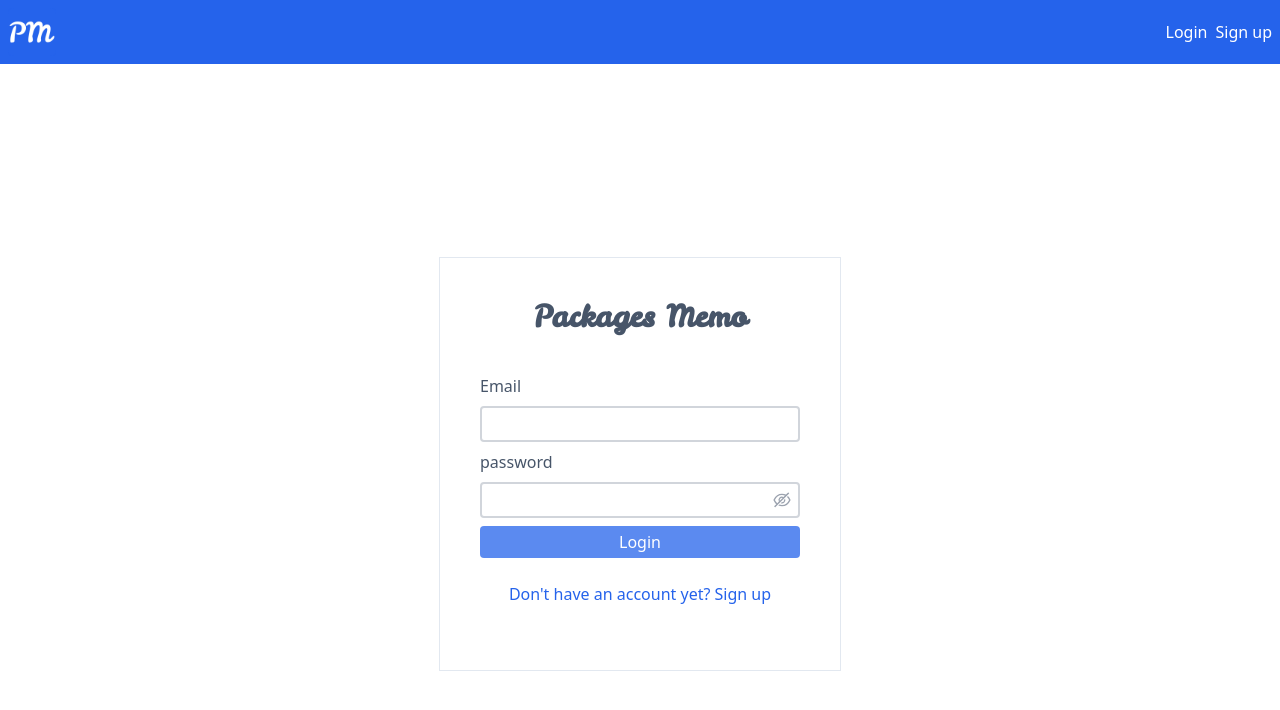
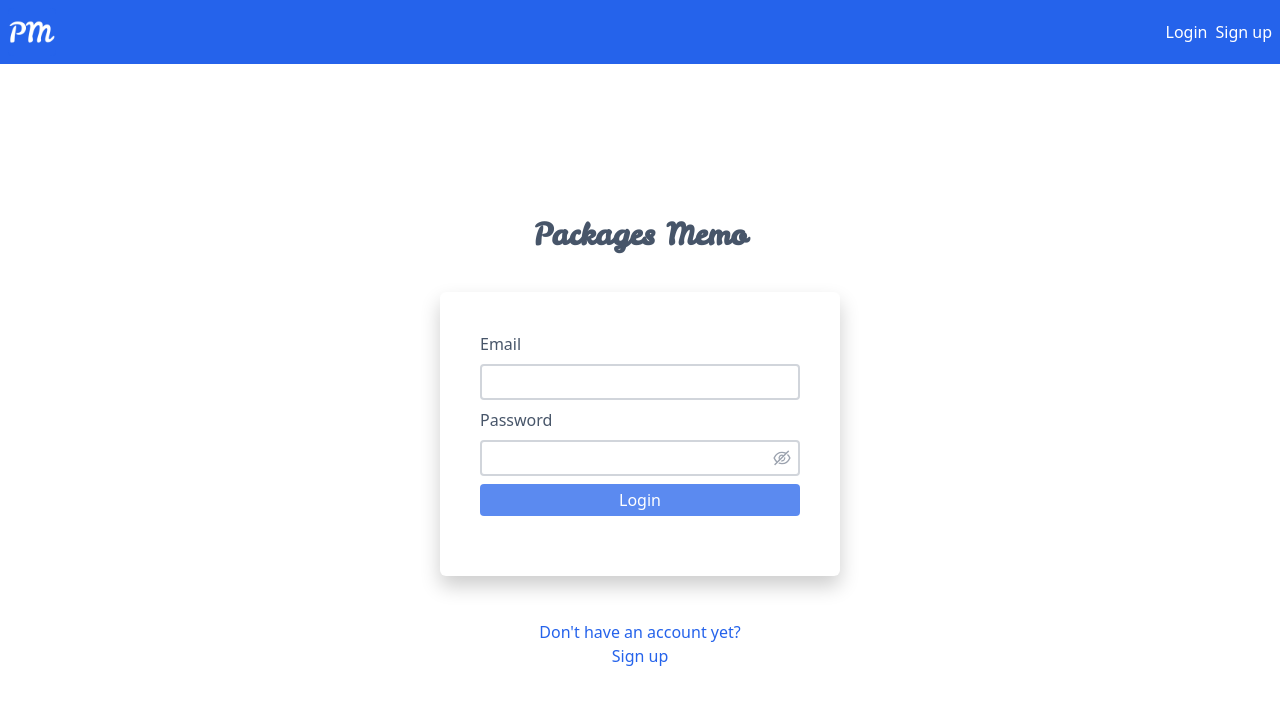
Before and after one commit to annesophiesimon/npmpackages-memo, a React (Create React App) app in the folder frontend/: page /login in a window 1280 px wide. Shown: the top 710 px of the page. Built offline with nearby package versions, Linux system fonts and the light colour scheme.

Commit message:
improve signin and signup style

```diff
--- a/frontend/src/pages/Login.js
+++ b/frontend/src/pages/Login.js
@@ -1,80 +1,118 @@
-import { useState, useEffect } from 'react';
-import { Link } from 'react-router-dom';
-import { useSelector, useDispatch} from 'react-redux';
-import { toast } from 'react-toastify';
-import { login, reset } from '../features/auth/authSlice';
-import { useNavigate } from 'react-router-dom';
-import { AiOutlineEye, AiOutlineEyeInvisible } from 'react-icons/ai';
-import Spinner from '../components/Spinner';
+import { useState, useEffect } from "react";
+import { Link } from "react-router-dom";
+import { useSelector, useDispatch } from "react-redux";
+import { toast } from "react-toastify";
+import { login, reset } from "../features/auth/authSlice";
+import { useNavigate } from "react-router-dom";
+import { AiOutlineEye, AiOutlineEyeInvisible } from "react-icons/ai";
+import Spinner from "../components/Spinner";
 
 const Login = () => {
-
+  const customShadowStyle = {
+    boxShadow: "0 10px 20px rgba(0, 0, 0, .2)",
+  };
   const dispatch = useDispatch();
   const navigate = useNavigate();
-    const { user, isLoading, isError, isSuccess, message } = useSelector((state) => state.auth);
+  const { user, isLoading, isError, isSuccess, message } = useSelector(
+    (state) => state.auth
+  );
 
   const [formData, setFormData] = useState({
-        email: '',
-        password:'',
+    email: "",
+    password: "",
   });
   const [isPasswordHidden, setIsPasswordHidden] = useState(true);
-    const {email, password} = formData;
+  const { email, password } = formData;
 
   useEffect(() => {
-        if(isError) {
-            toast.error(message)
+    if (isError) {
+      toast.error(message);
     }
-        if(isSuccess || user ){
-            navigate('/')
+    if (isSuccess || user) {
+      navigate("/");
     }
-        dispatch(reset())
-    }, [user, isError, isSuccess, message, navigate, dispatch])
-
+    dispatch(reset());
+  }, [user, isError, isSuccess, message, navigate, dispatch]);
 
   const onChange = (e) => {
     setFormData((prevState) => ({
       ...prevState,
-            [e.target.name]: e.target.value
-
-        }))
-
-     }
+      [e.target.name]: e.target.value,
+    }));
+  };
 
   const onSubmit = (e) => {
     e.preventDefault();
 
     const userData = {
       email,
-            password
-        }
+      password,
+    };
     dispatch(login(userData));
-    }
+  };
 
-    if(isLoading) return <Spinner />
+  if (isLoading) return <Spinner />;
+
   return (
-        <div className="text-slate-600 h-screen w-screen flex flex-col justify-center items-center">
-            <div className='lg:border border-slate-200 p-10'>
-                <h1 className="text-center text-3xl font-bold font-serif mb-10">Packages Memo</h1>
-                <form onSubmit={(e) => onSubmit(e)} className="flex flex-col w-80 space-y-2 mb-5">
-                    <label htmlFor="text"> Email</label>
-                    <input className="border-2 border-gray-300 rounded p-1"  type="text" name="email" id="email" value={email} onChange={onChange} />
-                    <label htmlFor="text"> password</label>
-                    <div className="relative">
-                        <input className="border-2 border-gray-300 rounded p-1 w-full" type={isPasswordHidden? 'password' : 'text'} name="password" id="password" value={password} onChange={onChange} />
-                        <div className="absolute inset-y-0 right-2 flex items-center cursor-pointer" onClick={() => setIsPasswordHidden(!isPasswordHidden)}>
-                            { isPasswordHidden ? ( <AiOutlineEyeInvisible className="h-5 w-5 text-gray-400" /> ): (<AiOutlineEye className="h-5 w-5 text-gray-400" />) }
+    <div className='text-slate-600 h-screen w-screen flex flex-col justify-center items-center'>
+      <h1 className='text-center text-3xl font-bold font-serif mb-10'>
+        Packages Memo
+      </h1>
+      <div
+        style={customShadowStyle}
+        className='text-slate-600 py-10 px-10 bg-white rounded-md  border-cyan-100'>
+        <form
+          onSubmit={(e) => onSubmit(e)}
+          className='flex flex-col w-80 space-y-2 mb-5'>
+          <label htmlFor='text'> Email</label>
+          <input
+            className='border-2 border-gray-300 rounded p-1'
+            type='text'
+            name='email'
+            id='email'
+            value={email}
+            onChange={onChange}
+          />
+          <label htmlFor='text'> Password</label>
+          <div className='relative'>
+            <input
+              className='border-2 border-gray-300 rounded p-1 w-full'
+              type={isPasswordHidden ? "password" : "text"}
+              name='password'
+              id='password'
+              value={password}
+              onChange={onChange}
+            />
+            <div
+              className='absolute inset-y-0 right-2 flex items-center cursor-pointer'
+              onClick={() => setIsPasswordHidden(!isPasswordHidden)}>
+              {isPasswordHidden ? (
+                <AiOutlineEyeInvisible className='h-5 w-5 text-gray-400' />
+              ) : (
+                <AiOutlineEye className='h-5 w-5 text-gray-400' />
+              )}
             </div>
           </div>
-                <div className="flex justify-center my-5">
-                        <button className="bg-blue-600 rounded text-white p-1 w-80 disabled:opacity-75" type="submit" disabled={!(email !== '' && password !== '')}>Login</button>
+          <div className='flex justify-center my-5'>
+            <button
+              className='bg-blue-600 rounded text-white p-1 w-80 disabled:opacity-75'
+              type='submit'
+              disabled={!(email !== "" && password !== "")}>
+              Login
+            </button>
           </div>
         </form>
-                <div className="flex justify-center my-5">
-                        <Link to="/signup" className="text-blue-600 p-1 w-80 text-center"> Don't have an account yet? Sign up</Link>
+      </div>
+      <div className='flex flex-col justify-center my-10 text-blue-600 p-1 w-80 text-center '>
+        Don't have an account yet?
+        <Link
+          to='/signup'
+          className=''>
+          Sign up
+        </Link>
       </div>
     </div>
-        </div>
-    )
-}
+  );
+};
 
 export default Login;
--- a/frontend/src/pages/Signup.js
+++ b/frontend/src/pages/Signup.js
@@ -1,24 +1,29 @@
-import { useState, useEffect } from 'react';
-import { useDispatch, useSelector} from 'react-redux';
-import { Link } from 'react-router-dom';
-import { register, reset } from '../features/auth/authSlice';
-import { toast } from 'react-toastify';
-import { useNavigate } from 'react-router-dom';
-import { validate }  from 'email-validator';
-import Spinner from '../components/Spinner';
-import { AiOutlineEye, AiOutlineEyeInvisible, AiFillCheckCircle} from 'react-icons/ai';
-
+import { useState, useEffect } from "react";
+import { useDispatch, useSelector } from "react-redux";
+import { Link } from "react-router-dom";
+import { register, reset } from "../features/auth/authSlice";
+import { toast } from "react-toastify";
+import { useNavigate } from "react-router-dom";
+import { validate } from "email-validator";
+import Spinner from "../components/Spinner";
+import {
+  AiOutlineEye,
+  AiOutlineEyeInvisible,
+  AiFillCheckCircle,
+} from "react-icons/ai";
 
 const Signup = () => {
+  const customShadowStyle = {
+    boxShadow: "0 10px 20px rgba(0, 0, 0, .2)",
+  };
   const dispatch = useDispatch();
   const navigate = useNavigate();
 
   // To do: refractor
-    const [username, setUsername] = useState('');
-    const [email, setEmail] = useState('');
-    const [password, setPassword] = useState('');
-    const [repeatedPassword, setRepeatedPassword] = useState('');
-
+  const [username, setUsername] = useState("");
+  const [email, setEmail] = useState("");
+  const [password, setPassword] = useState("");
+  const [repeatedPassword, setRepeatedPassword] = useState("");
 
   const [isPwdLengthValid, setIsPwdLengthValid] = useState(false);
   const [isPwdLowerCasePresent, setIsPwdlowerCasePresent] = useState(false);
@@ -29,126 +34,244 @@ const Signup = () => {
   const [isPasswordHidden, setIsPasswordHiden] = useState(true);
   const [isRepeatedPasswordHidden, setIsRepeatedPasswordHiden] = useState(true);
 
+  const { user, isLoading, isError, isSuccess, message } = useSelector(
+    (state) => state.auth
+  );
 
+  const passwordValidator = (e) => {
+    const password = e.target.value;
+    setPassword(password);
+    if (password.length >= 8) {
+      setIsPwdLengthValid(true);
+    } else {
+      setIsPwdLengthValid(false);
+    }
+    if (/[A-Z]/.test(password)) {
+      setIsPwdUpperCasePresent(true);
+    } else {
+      setIsPwdUpperCasePresent(false);
+    }
+    if (/[a-z]/.test(password)) {
+      setIsPwdlowerCasePresent(true);
+    } else {
+      setIsPwdlowerCasePresent(false);
+    }
+    if (/[1-9]/.test(password)) {
+      setIsPwdNumberPresent(true);
+    } else {
+      setIsPwdNumberPresent(false);
+    }
+  };
 
-    const { user, isLoading, isError, isSuccess, message } = useSelector((state) => state.auth);
-
-    const passwordValidator = e => {
-        const password = e.target.value;
-            setPassword(password)
-        if (password.length >= 8) {
-            setIsPwdLengthValid(true)
+  const passwordEqual = (e) => {
+    const repeatedPassword = e.target.value;
+    setRepeatedPassword(repeatedPassword);
+    if (password !== "" && password === repeatedPassword) {
+      setIsPwdIdentical(true);
     } else {
-            setIsPwdLengthValid(false)
+      setIsPwdIdentical(false);
     }
-        if(/[A-Z]/.test(password)) {
-            setIsPwdUpperCasePresent(true)
-        } else {
-            setIsPwdUpperCasePresent(false)
-        }
-        if(/[a-z]/.test(password)) {
-            setIsPwdlowerCasePresent(true)
-        } else {
-            setIsPwdlowerCasePresent(false)
-        }
-        if(/[1-9]/.test(password)) {
-            setIsPwdNumberPresent(true)
-        } else {
-            setIsPwdNumberPresent(false)
-        }
-    }
-
-    const passwordEqual = e => {
-        const repeatedPassword = e.target.value;
-        setRepeatedPassword(repeatedPassword)
-            if( password !== '' && password === repeatedPassword) {
-            setIsPwdIdentical(true) } else {
-                setIsPwdIdentical(false)
-        }
-    }
+  };
 
   const isFormValid = () => {
-        if(username !== '' && validate(email) && isPwdLengthValid && isPwdLowerCasePresent && isPwdUpperCasePresent && isPwdnumberPresent && isPwdIdentical) {
+    if (
+      username !== "" &&
+      validate(email) &&
+      isPwdLengthValid &&
+      isPwdLowerCasePresent &&
+      isPwdUpperCasePresent &&
+      isPwdnumberPresent &&
+      isPwdIdentical
+    ) {
       return true;
     } else {
       return false;
     }
-    }
+  };
 
   const onSubmit = (e) => {
     e.preventDefault();
     if (!validate(email)) {
-            toast.error('Invalid email')
-        }else if(password !== repeatedPassword) {
-            toast.error('Passwords do not match')
+      toast.error("Invalid email");
+    } else if (password !== repeatedPassword) {
+      toast.error("Passwords do not match");
     } else {
       const userData = {
-                username, email, password,
+        username,
+        email,
+        password,
+      };
+      dispatch(register(userData));
     }
-            dispatch(register(userData))
+  };
+
+  useEffect(() => {
+    if (isError) {
+      toast.error(message);
     }
 
+    if (isSuccess || user) {
+      navigate("/");
     }
+    dispatch(reset());
+  }, [user, isError, isSuccess, message, navigate, dispatch]);
 
-    useEffect(() => {
-        if(isError) {
-            toast.error(message)
-        }
-
-        if(isSuccess || user ){
-            navigate('/')
-        }
-        dispatch(reset())
-    }, [user, isError, isSuccess, message, navigate, dispatch])
-
-    if(isLoading){
-        return <Spinner />
+  if (isLoading) {
+    return <Spinner />;
   }
 
   return (
-        <div className="h-screen w-screen flex flex-col justify-center items-center">
-            <div className=" text-slate-600 lg:border border-slate-200 py-10 px-10">
-            <h1 className="text-center text-3xl font-bold font-serif mb-5">Packages Memo</h1>
-                <h1 className="text-center w-96 text-xl mb-4">Sign up to create your packages memo dashboard</h1>
-                <form onSubmit={onSubmit} className="flex flex-col w-80 space-y-2 mb-5 m-auto">
-                    <label htmlFor="text"> Username</label>
-                    <input className="border-2 border-gray-300 rounded p-1" type="text" name="username" id="username" value={username} onChange={e => setUsername(e.target.value)} />
-                    <label htmlFor="text"> Email</label>
-                    <input className="border-2 border-gray-300 rounded p-1"  type="text" name="email" id="email" value={email} onChange={e => setEmail(e.target.value)} />
-                    <label htmlFor="text"> password</label>
-                    <div className="relative">
-                        <input className="border-2 border-gray-300 rounded p-1 w-full" type={isPasswordHidden? 'password' : 'text'} name="password" id="password" value={password} onChange={e => passwordValidator(e)} />
-                        <div className="absolute inset-y-0 right-2 flex items-center cursor-pointer" onClick={() => setIsPasswordHiden(!isPasswordHidden)}>
-                            { isPasswordHidden ? ( <AiOutlineEyeInvisible className="h-5 w-5 text-gray-400" /> ): (<AiOutlineEye className="h-5 w-5 text-gray-400" />) }
+    <div className='h-screen w-screen flex flex-col justify-center items-center bg-slate-50  text-slate-600'>
+      <h1 className='text-center text-3xl font-bold font-serif mb-5'>
+        Packages Memo
+      </h1>
+      <div
+        style={customShadowStyle}
+        className='text-slate-600 py-10 px-10 bg-white rounded-md'>
+        <h1 className='text-center w-96 text-xl mb-4'>
+          Sign up to create your packages memo dashboard
+        </h1>
+        <form
+          onSubmit={onSubmit}
+          className='flex flex-col w-80 space-y-2 mb-5 m-auto'>
+          <label htmlFor='text'> Username</label>
+          <input
+            className='border-2 border-gray-300 rounded p-1'
+            type='text'
+            name='username'
+            id='username'
+            value={username}
+            onChange={(e) => setUsername(e.target.value)}
+          />
+          <label htmlFor='text'> Email</label>
+          <input
+            className='border-2 border-gray-300 rounded p-1'
+            type='text'
+            name='email'
+            id='email'
+            value={email}
+            onChange={(e) => setEmail(e.target.value)}
+          />
+          <label htmlFor='text'> Password</label>
+          <div className='relative'>
+            <input
+              className='border-2 border-gray-300 rounded p-1 w-full'
+              type={isPasswordHidden ? "password" : "text"}
+              name='password'
+              id='password'
+              value={password}
+              onChange={(e) => passwordValidator(e)}
+            />
+            <div
+              className='absolute inset-y-0 right-2 flex items-center cursor-pointer'
+              onClick={() => setIsPasswordHiden(!isPasswordHidden)}>
+              {isPasswordHidden ? (
+                <AiOutlineEyeInvisible className='h-5 w-5 text-gray-400' />
+              ) : (
+                <AiOutlineEye className='h-5 w-5 text-gray-400' />
+              )}
             </div>
           </div>
-                    <label htmlFor="text"> repeat password</label>
-                    <div className="relative">
-                        <input className="border-2 border-gray-300 rounded p-1 w-full" type={isRepeatedPasswordHidden? 'password' : 'text'} name="repeatedpassword" id="repeatedpassword" value={repeatedPassword} onChange={e => passwordEqual(e)}/>
-                        <div className="absolute inset-y-0 right-2 flex items-center cursor-pointer" onClick={() => setIsRepeatedPasswordHiden(!isRepeatedPasswordHidden)}>
-                            { isRepeatedPasswordHidden ? ( <AiOutlineEyeInvisible className="h-5 w-5 text-gray-400" /> ): (<AiOutlineEye className="h-5 w-5 text-gray-400" />) }
+          <label htmlFor='text'> Repeat password</label>
+          <div className='relative'>
+            <input
+              className='border-2 border-gray-300 rounded p-1 w-full'
+              type={isRepeatedPasswordHidden ? "password" : "text"}
+              name='repeatedpassword'
+              id='repeatedpassword'
+              value={repeatedPassword}
+              onChange={(e) => passwordEqual(e)}
+            />
+            <div
+              className='absolute inset-y-0 right-2 flex items-center cursor-pointer'
+              onClick={() =>
+                setIsRepeatedPasswordHiden(!isRepeatedPasswordHidden)
+              }>
+              {isRepeatedPasswordHidden ? (
+                <AiOutlineEyeInvisible className='h-5 w-5 text-gray-400' />
+              ) : (
+                <AiOutlineEye className='h-5 w-5 text-gray-400' />
+              )}
             </div>
           </div>
-                    <div className="flex justify-center">
-                        <button className="bg-blue-600 rounded text-white p-1 w-80 disabled:opacity-75" type="submit" disabled={!isFormValid()}>Signup</button>
+          <div className='flex justify-center'>
+            <button
+              className='bg-blue-600 rounded text-white p-1 w-80 disabled:opacity-75'
+              type='submit'
+              disabled={!isFormValid()}>
+              Signup
+            </button>
           </div>
         </form>
-                <div className="flex w-80 justify-center my-5 m-auto">
-                        <Link to="/login" className="text-blue-600 "> Already have an account? Login</Link>
+        <div className='flex w-80 justify-center my-5 m-auto'>
+          <Link
+            to='/login'
+            className='text-blue-600 '>
+            {" "}
+            Already have an account? Login
+          </Link>
         </div>
-                <div className="w-80 m-auto">
-                    <h2 className="font-bold my-2">Password guideline</h2>
+        <div className='w-80 m-auto'>
+          <h2 className='font-bold my-2'>Password guideline</h2>
           <ul>
-                        <li className='flex items-center'> <AiFillCheckCircle className={isPwdLengthValid ? 'mr-2 text-green-600' : 'mr-2 text-slate-400'} /> At least 8 characters long </li>
-                        <li className='flex items-center'> <AiFillCheckCircle className={isPwdLowerCasePresent ? 'mr-2 text-green-600' : 'mr-2 text-slate-400'}  /> Minimum one lower case</li>
-                        <li className='flex items-center'> <AiFillCheckCircle className={isPwdUpperCasePresent ? 'mr-2 text-green-600' : 'mr-2 text-slate-400'} /> Minimum one upper case</li>
-                        <li className='flex items-center'> <AiFillCheckCircle className={isPwdnumberPresent ? 'mr-2 text-green-600' : 'mr-2 text-slate-400'} /> Minimum one number</li>
-                        <li className='flex items-center'> <AiFillCheckCircle className={isPwdIdentical ? 'mr-2 text-green-600' : 'mr-2 text-slate-400'} /> Both identical</li>
+            <li className='flex items-center'>
+              {" "}
+              <AiFillCheckCircle
+                className={
+                  isPwdLengthValid
+                    ? "mr-2 text-green-600"
+                    : "mr-2 text-slate-400"
+                }
+              />{" "}
+              At least 8 characters long{" "}
+            </li>
+            <li className='flex items-center'>
+              {" "}
+              <AiFillCheckCircle
+                className={
+                  isPwdLowerCasePresent
+                    ? "mr-2 text-green-600"
+                    : "mr-2 text-slate-400"
+                }
+              />{" "}
+              Minimum one lower case
+            </li>
+            <li className='flex items-center'>
+              {" "}
+              <AiFillCheckCircle
+                className={
+                  isPwdUpperCasePresent
+                    ? "mr-2 text-green-600"
+                    : "mr-2 text-slate-400"
+                }
+              />{" "}
+              Minimum one upper case
+            </li>
+            <li className='flex items-center'>
+              {" "}
+              <AiFillCheckCircle
+                className={
+                  isPwdnumberPresent
+                    ? "mr-2 text-green-600"
+                    : "mr-2 text-slate-400"
+                }
+              />{" "}
+              Minimum one number
+            </li>
+            <li className='flex items-center'>
+              {" "}
+              <AiFillCheckCircle
+                className={
+                  isPwdIdentical ? "mr-2 text-green-600" : "mr-2 text-slate-400"
+                }
+              />{" "}
+              Both identical
+            </li>
           </ul>
         </div>
       </div>
     </div>
-    )
-}
+  );
+};
 
 export default Signup;
```
Lines whose indentation alone changed are shown as unchanged.
